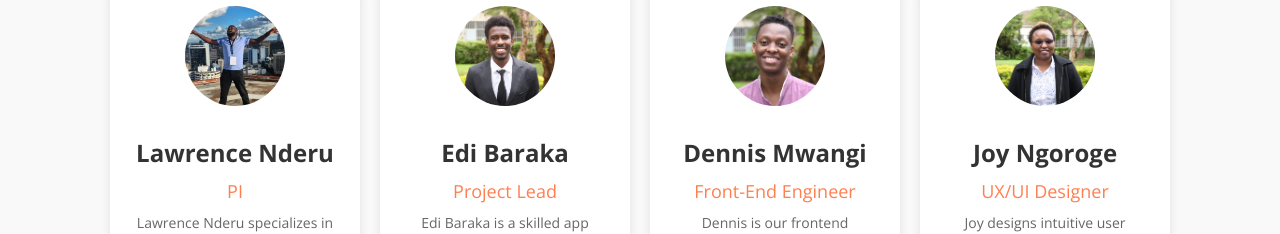
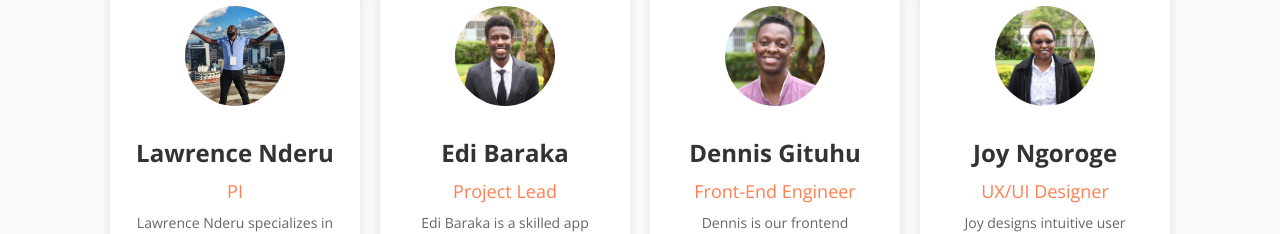
Before and after one commit to gituhumwangi/Qula-website, a React (Vite) app: page / in a window 1280 px wide. Shown: the part 1660-1894 px from the top of the page. Built offline with nearby package versions, Linux system fonts and the light colour scheme.

Commit message:
updated website

```diff
--- a/src/components/Team Members/TeamMembers.jsx
+++ b/src/components/Team Members/TeamMembers.jsx
@@ -12,7 +12,7 @@ import './TeamMembers.css'
 const teamMembers = [
     { name: 'Lawrence Nderu', position: 'PI', image: Nderu, bio: 'Lawrence Nderu specializes in AI and Machine Learning research. He leverages his vast experience in AI and holds a Ph.D. in the field.', linkedin: 'https://www.linkedin.com/in/lawrence-nderu/' },
     { name: 'Edi Baraka', position: 'Project Lead', image: Baraka, bio: 'Edi Baraka is a skilled app developer with a passion for creating intuitive and user-friendly applications.', linkedin: 'https://www.linkedin.com/in/edi-baraka-chege-747377289?utm_source=share&utm_campaign=share_via&utm_content=profile&utm_medium=android_app' },
-    { name: 'Dennis Mwangi', position: 'Front-End Engineer', image: Dennis, bio: 'Dennis is our frontend engineer, dedicated to helping people achieve their fitness goals by creating interactive websites.', linkedin: 'https://www.linkedin.com/in/dennis-mwangi-62812a275/' },
+    { name: 'Dennis Gituhu', position: 'Front-End Engineer', image: Dennis, bio: 'Dennis is our frontend engineer, dedicated to helping people achieve their fitness goals by creating interactive websites.', linkedin: 'https://www.linkedin.com/in/dennis-mwangi-62812a275/' },
     { name: 'Joy Ngoroge', position: 'UX/UI Designer', image: Joy, bio: 'Joy designs intuitive user interfaces that make our platform easy and enjoyable to use.', linkedin: 'https://www.linkedin.com/in/joy-ndome-090b1a308?utm_source=share&utm_campaign=share_via&utm_content=profile&utm_medium=android_app' },
     { name: 'Kimani Owen', position: 'Backend Engineer', image: Owen, bio: 'Owen is our backend wizard, ensuring that our systems run smoothly and efficiently behind the scenes.', linkedin: 'http://www.linkedin.com/in/kimani-mwangi-9233992ba' },
     { name: 'Iyvone Kamau', position: 'Data Analyst', image: Iyvone, bio: 'Iyvone transforms raw data into actionable insights, helping us make informed decisions and improve our services.', linkedin: 'http://www.linkedin.com/in/iyvone-kamau-b9ab42309' },
```
